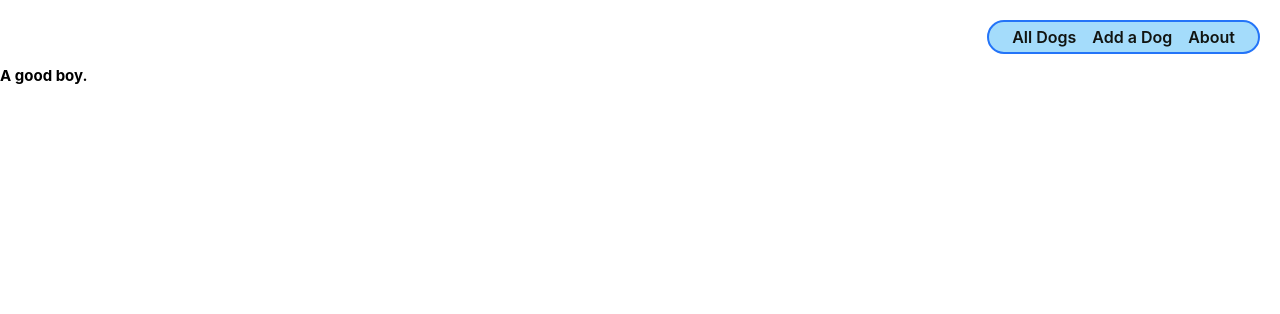
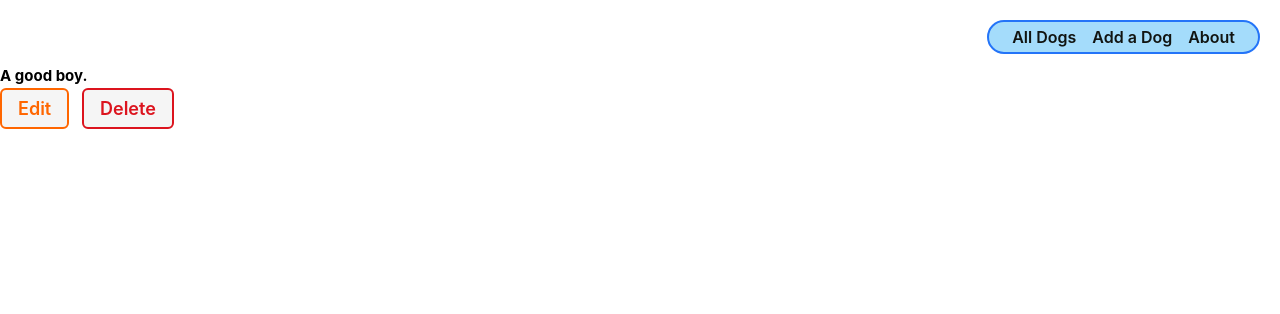
Before and after one commit to c-fasano/dog_collector, a Django app: template main_app/templates/dogs/detail.html in a window 1280 px wide. Shown: the top 314 px of the page. Run offline with Django 3.2, Linux system fonts and the light colour scheme; the template is opened without the code that fills it, so the values that code supplies are empty.

Commit message:
add delete functionality

```diff
--- a/main_app/templates/dogs/detail.html
+++ b/main_app/templates/dogs/detail.html
@@ -19,6 +19,10 @@
       <h2>A {{dog.breed}} good boy.</h2>
     {% endif %}
     <p>{{ dog.description }}</p>
+    <div class="dog-actions">
+    <a href={% url 'dogs_update' dog.id %} class="btn warn">Edit</a>
+    <a href="{% url 'dogs_delete' dog.id %}" class="btn danger">Delete</a>
+    </div>
   </div>
 </section>
 
--- a/main_app/urls.py
+++ b/main_app/urls.py
@@ -6,5 +6,7 @@ urlpatterns = [
   path('about/', views.about, name='about'),
   path('dogs/', views.dogs_index, name='dogs_index'),
   path('dogs<int:dog_id>/', views.dogs_detail, name='dogs_detail'),
-  path('dogs/create/', views.DogCreate.as_view(), name='dogs_create')
+  path('dogs/create/', views.DogCreate.as_view(), name='dogs_create'),
+  path('dogs/<int:pk>/delete/', views.DogUpdate.as_view(), name='dogs_update'),
+  path('dogs/<int:pk>/delete/', views.DogDelete.as_view(), name='dogs_delete')
 ]
```
Also changed, not shown: main_app/views.py (+9 -1 lines).
